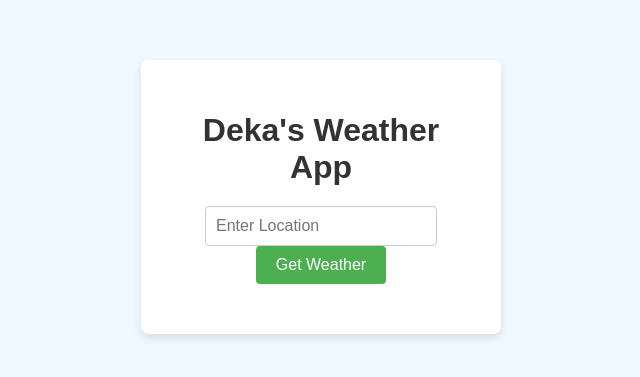
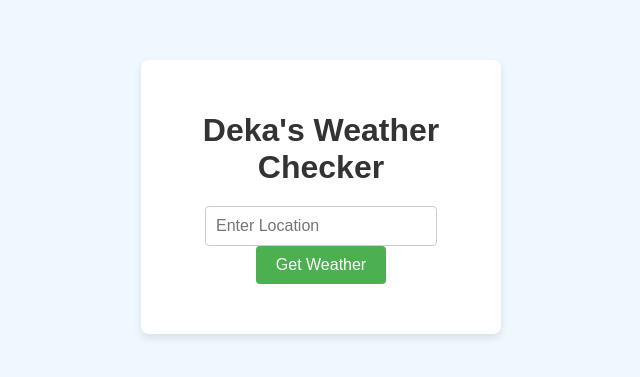
Before and after one commit to abhijeetdeka/resume, a plain HTML site: page index.html in a window 1280 px wide. Shown: the part 203-580 px from the top of the page, without its empty margins (319-959 px from the left). Drawn offline with Linux system fonts and the light colour scheme.

Commit message:
Update index.html

```diff
--- a/index.html
+++ b/index.html
@@ -8,7 +8,7 @@
 </head>
 <body>
     <div class="container">
-        <h1> Deka's Weather App</h1>
+        <h1> Deka's Weather Checker</h1>
         <div class="input-container">
             <input type="text" id="location" placeholder="Enter Location" />
             <button id="getWeatherBtn">Get Weather</button>
```
